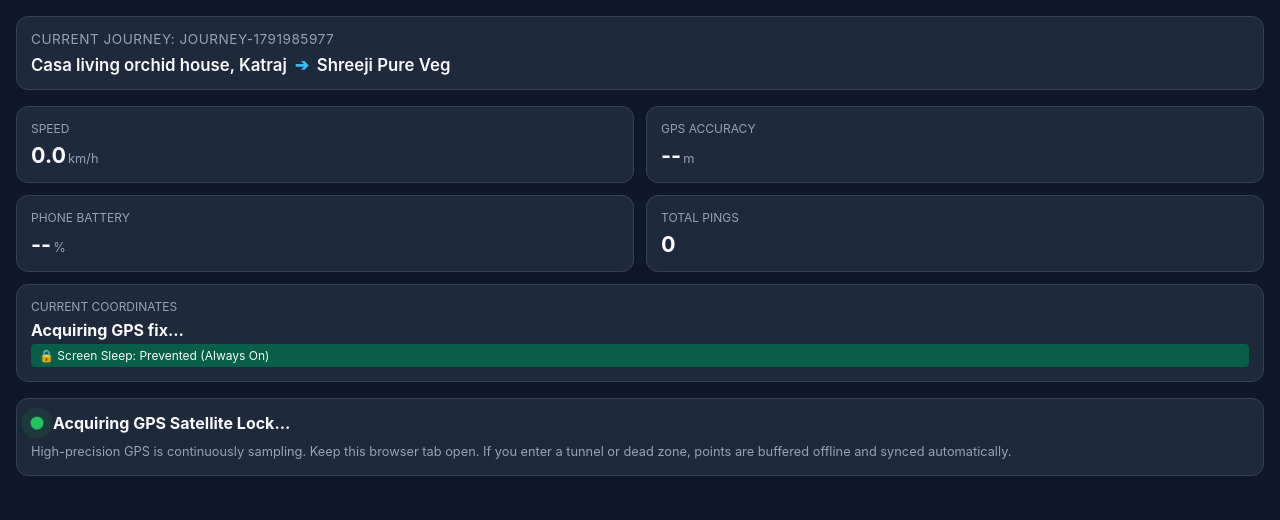
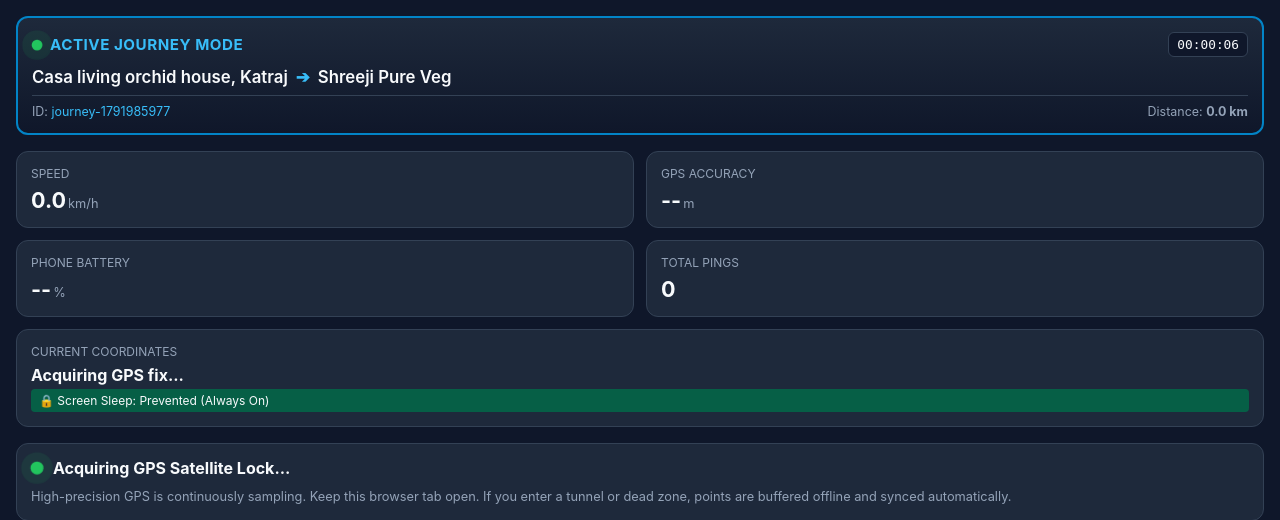
Before and after one commit to Codewith-Ved/device-tracker, a Flask app: page /track in a window 1280 px wide. Shown: the part 54-574 px from the top of the page. Run offline with Flask 3, Linux system fonts and the light colour scheme; data comes from the database, SQL or seed files in the repository.

Commit message:
UI: Add explicit Active Journey Mode badge, live trip timer and distance tracking

```diff
--- a/templates/tracker.html
+++ b/templates/tracker.html
@@ -299,12 +299,24 @@
     <span class="badge badge-online" id="connection-badge">Connecting...</span>
   </div>
 
-  <div class="journey-card">
-    <div class="journey-title">Current Journey: {{ journey.id }}</div>
-    <div class="route-points">
-      <span>{{ journey.start_name }}</span>
+  <div class="journey-card" style="border: 2px solid #0284c7; background: linear-gradient(180deg, #1e293b 0%, #0f172a 100%);">
+    <div style="display: flex; justify-content: space-between; align-items: center; margin-bottom: 10px;">
+      <div style="display: flex; align-items: center; gap: 8px;">
+        <span style="display: inline-block; width: 10px; height: 10px; border-radius: 50%; background: #22c55e; box-shadow: 0 0 10px #22c55e; animation: pulse 1.5s infinite;"></span>
+        <strong style="color: #38bdf8; font-size: 0.95rem; letter-spacing: 0.5px;">ACTIVE JOURNEY MODE</strong>
+      </div>
+      <span id="trip-timer" style="font-size: 0.8rem; font-family: monospace; background: #0f172a; padding: 4px 8px; border-radius: 6px; border: 1px solid #334155; color: #f8fafc;">00:00:00</span>
+    </div>
+
+    <div class="route-points" style="margin-bottom: 8px;">
+      <span style="color: #f8fafc;">{{ journey.start_name }}</span>
       <span class="arrow">➔</span>
-      <span>{{ journey.end_name }}</span>
+      <span style="color: #f8fafc;">{{ journey.end_name }}</span>
+    </div>
+
+    <div style="display: flex; justify-content: space-between; align-items: center; font-size: 0.78rem; color: #94a3b8; border-top: 1px solid #334155; padding-top: 8px; margin-top: 6px;">
+      <span>ID: <code style="color: #38bdf8;">{{ journey.id }}</code></span>
+      <span id="trip-distance">Distance: <strong>0.0 km</strong></span>
     </div>
   </div>
 
@@ -336,7 +348,7 @@
     <div class="metric-card card-full">
       <span class="metric-label">Current Coordinates</span>
       <span class="metric-value" style="font-size: 1rem; word-break: break-all;" id="metric-coords">Acquiring GPS fix...</span>
-      <div class="wakelock-pill" id="wakelock-status">🔒 Screen Sleep: Active</div>
+      <div class="wakelock-pill" id="wakelock-status">🔒 Screen WakeLock: Prevent Sleep Active</div>
     </div>
   </div>
 
@@ -416,6 +428,30 @@
         requestWakeLock();
       }
     });
+
+    // Live Trip Elapsed Timer
+    const tripStartTime = Date.now();
+    setInterval(() => {
+      const elapsed = Math.floor((Date.now() - tripStartTime) / 1000);
+      const hrs = String(Math.floor(elapsed / 3600)).padStart(2, '0');
+      const mins = String(Math.floor((elapsed % 3600) / 60)).padStart(2, '0');
+      const secs = String(elapsed % 60).padStart(2, '0');
+      const timerEl = document.getElementById('trip-timer');
+      if (timerEl) timerEl.textContent = `${hrs}:${mins}:${secs}`;
+    }, 1000);
+
+    // Live Distance Accumulator
+    let totalDistanceKm = 0;
+    let prevCoords = null;
+    function calculateDistance(lat1, lon1, lat2, lon2) {
+      const R = 6371;
+      const dLat = (lat2 - lat1) * Math.PI / 180;
+      const dLon = (lon2 - lon1) * Math.PI / 180;
+      const a = Math.sin(dLat/2) * Math.sin(dLat/2) +
+                Math.cos(lat1 * Math.PI / 180) * Math.cos(lat2 * Math.PI / 180) *
+                Math.sin(dLon/2) * Math.sin(dLon/2);
+      return R * 2 * Math.atan2(Math.sqrt(a), Math.sqrt(1-a));
+    }
 
     // Battery API
     let batteryLevel = null;
@@ -626,6 +662,16 @@
           statusText.textContent = 'Hardware GPS Active & Streaming';
           liveIndicator.style.background = 'var(--success)';
 
+          if (prevCoords) {
+            const d = calculateDistance(prevCoords.lat, prevCoords.lng, coords.latitude, coords.longitude);
+            if (!isNaN(d) && d > 0.005) {
+              totalDistanceKm += d;
+              const distEl = document.getElementById('trip-distance');
+              if (distEl) distEl.innerHTML = `Distance: <strong>${totalDistanceKm.toFixed(2)} km</strong>`;
+            }
+          }
+          prevCoords = { lat: coords.latitude, lng: coords.longitude };
+
           const payload = {
             journey_id: JOURNEY_ID,
             lat: coords.latitude,
```
